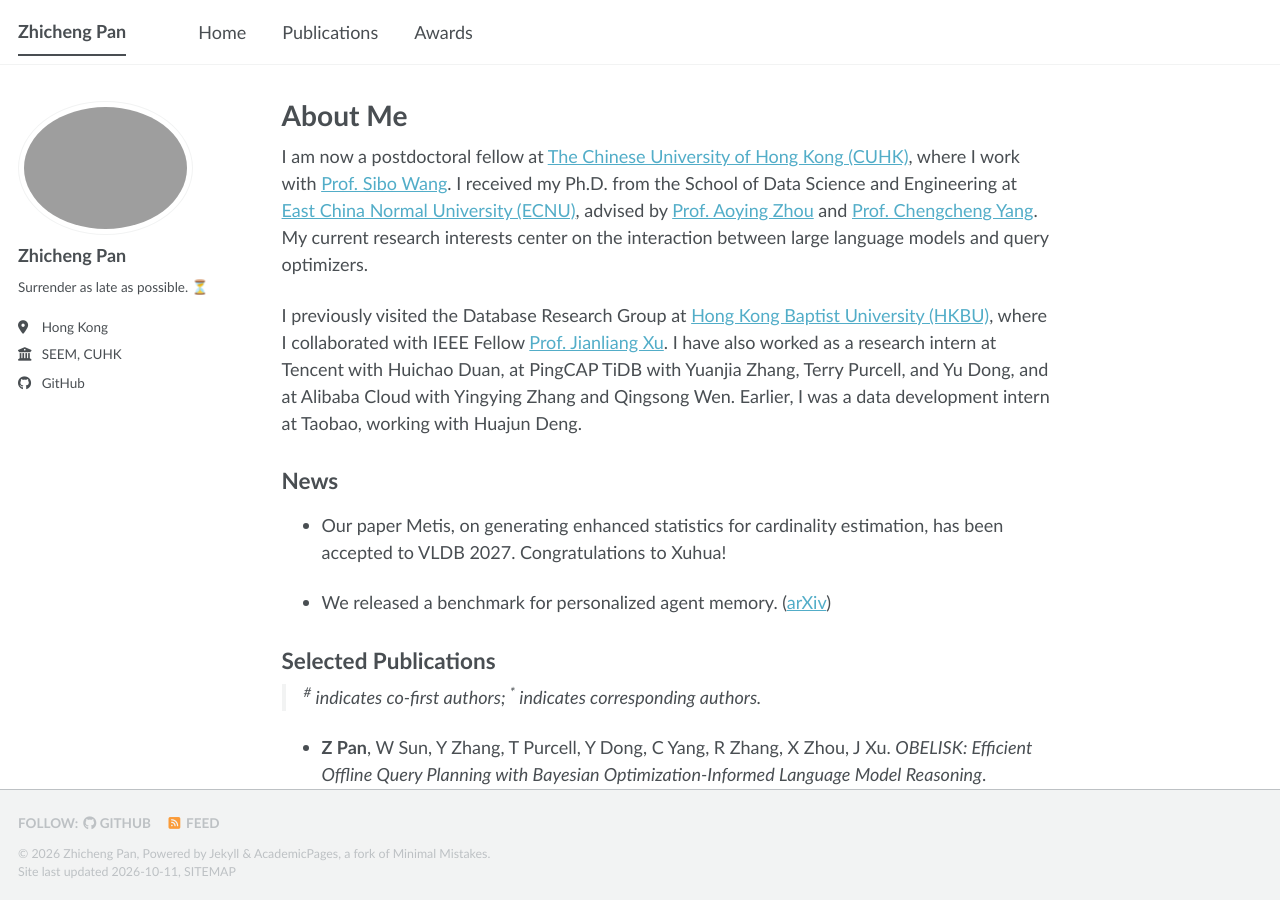
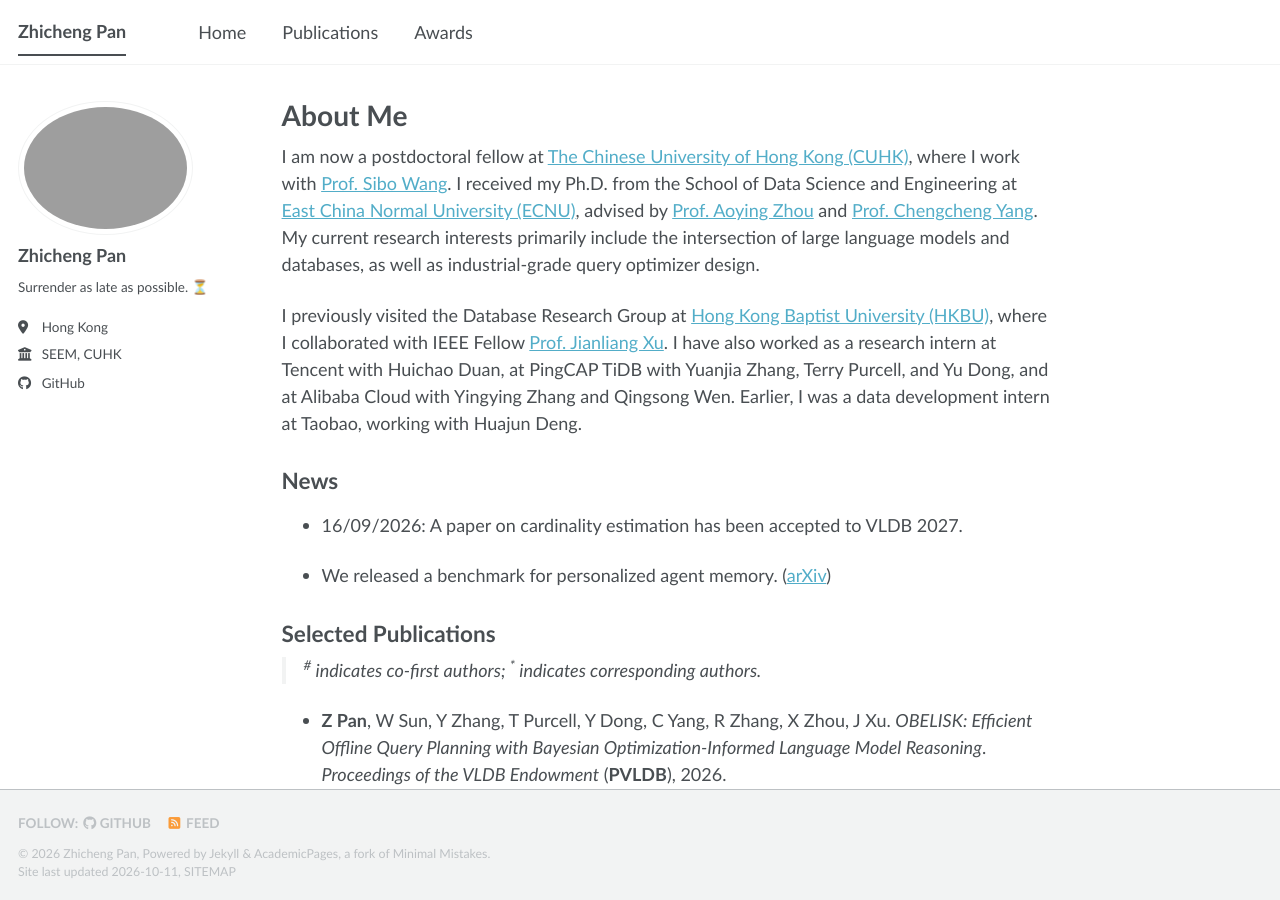
Before and after one commit to lroethan/lroethan.github.io, a Jekyll site: the page built from _pages/about.md, in a window 1280 px wide and 900 px high. Built offline with Jekyll 4.4.1, drawn with Linux system fonts in a browser that asks for light colours; a script bundle is joined from its source files by our own code; library files that are not in the unit come from our copies.

Commit message:
Update research interests and news

```diff
--- a/_pages/about.md
+++ b/_pages/about.md
@@ -7,13 +7,13 @@
   - /about.html
 ---
 
-I am now a postdoctoral fellow at <a href="https://www.cuhk.edu.hk/english/">The Chinese University of Hong Kong (CUHK)</a>, where I work with <a href="https://www.se.cuhk.edu.hk/people/academic-staff/prof-wang-sibo/">Prof. Sibo Wang</a>. I received my Ph.D. from the School of Data Science and Engineering at <a href="https://english.ecnu.edu.cn/">East China Normal University (ECNU)</a>, advised by <a href="https://baike.baidu.com/en/item/Zhou%20Aoying/34989">Prof. Aoying Zhou</a> and <a href="https://ychengc.github.io/">Prof. Chengcheng Yang</a>. My current research interests center on the interaction between large language models and query optimizers.
+I am now a postdoctoral fellow at <a href="https://www.cuhk.edu.hk/english/">The Chinese University of Hong Kong (CUHK)</a>, where I work with <a href="https://www.se.cuhk.edu.hk/people/academic-staff/prof-wang-sibo/">Prof. Sibo Wang</a>. I received my Ph.D. from the School of Data Science and Engineering at <a href="https://english.ecnu.edu.cn/">East China Normal University (ECNU)</a>, advised by <a href="https://baike.baidu.com/en/item/Zhou%20Aoying/34989">Prof. Aoying Zhou</a> and <a href="https://ychengc.github.io/">Prof. Chengcheng Yang</a>. My current research interests primarily include the intersection of large language models and databases, as well as industrial-grade query optimizer design.
 
 I previously visited the Database Research Group at <a href="https://www.hkbu.edu.hk/">Hong Kong Baptist University (HKBU)</a>, where I collaborated with IEEE Fellow <a href="https://www.comp.hkbu.edu.hk/~xujl/">Prof. Jianliang Xu</a>. I have also worked as a research intern at Tencent with Huichao Duan, at PingCAP TiDB with Yuanjia Zhang, Terry Purcell, and Yu Dong, and at Alibaba Cloud with Yingying Zhang and Qingsong Wen. Earlier, I was a data development intern at Taobao, working with Huajun Deng.
 
 ## News {#news}
 
-- Our paper Metis, on generating enhanced statistics for cardinality estimation, has been accepted to VLDB 2027. Congratulations to Xuhua!
+- 16/09/2026: A paper on cardinality estimation has been accepted to VLDB 2027.
 
 - We released a benchmark for personalized agent memory. ([arXiv](https://arxiv.org/pdf/2607.27056))
 
```
